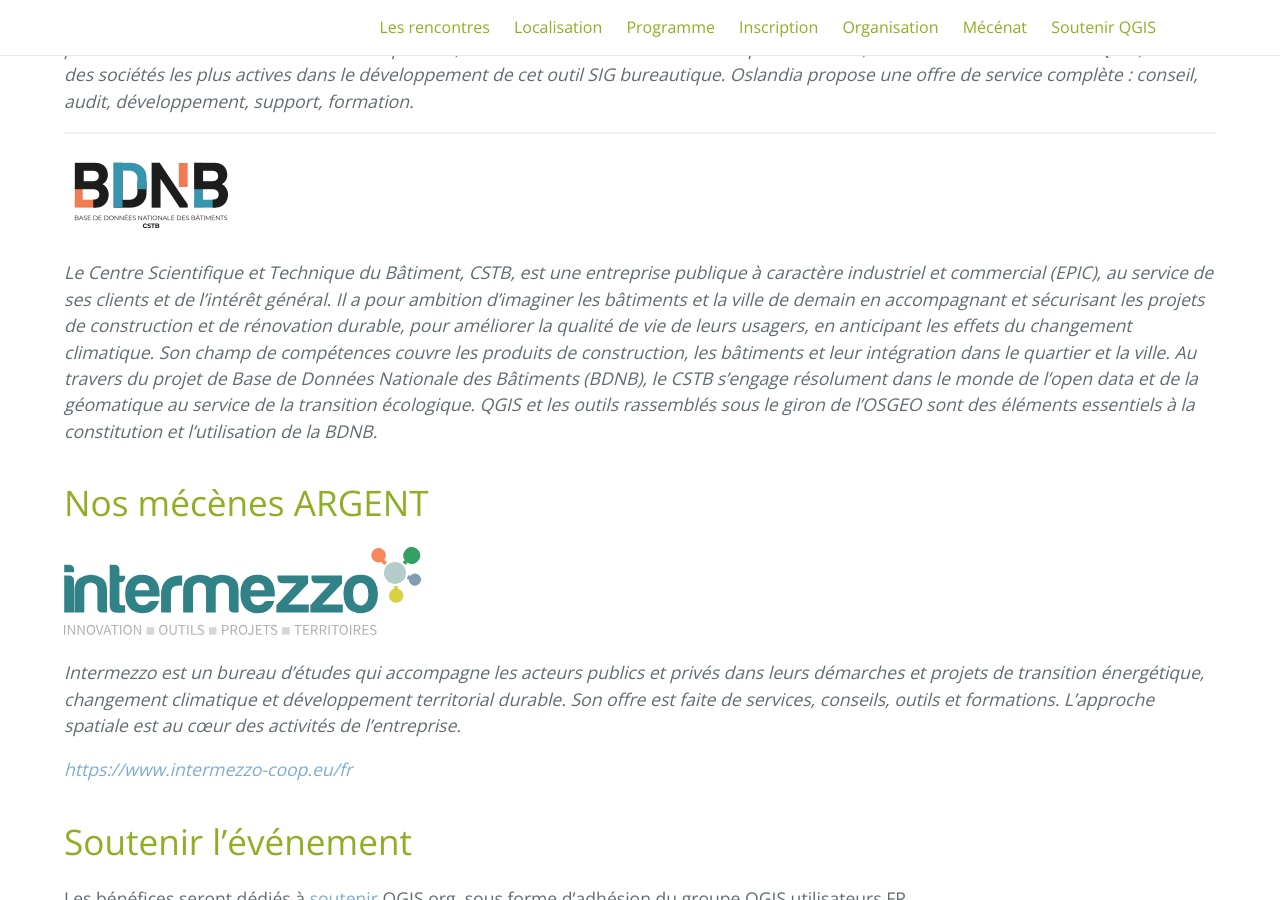
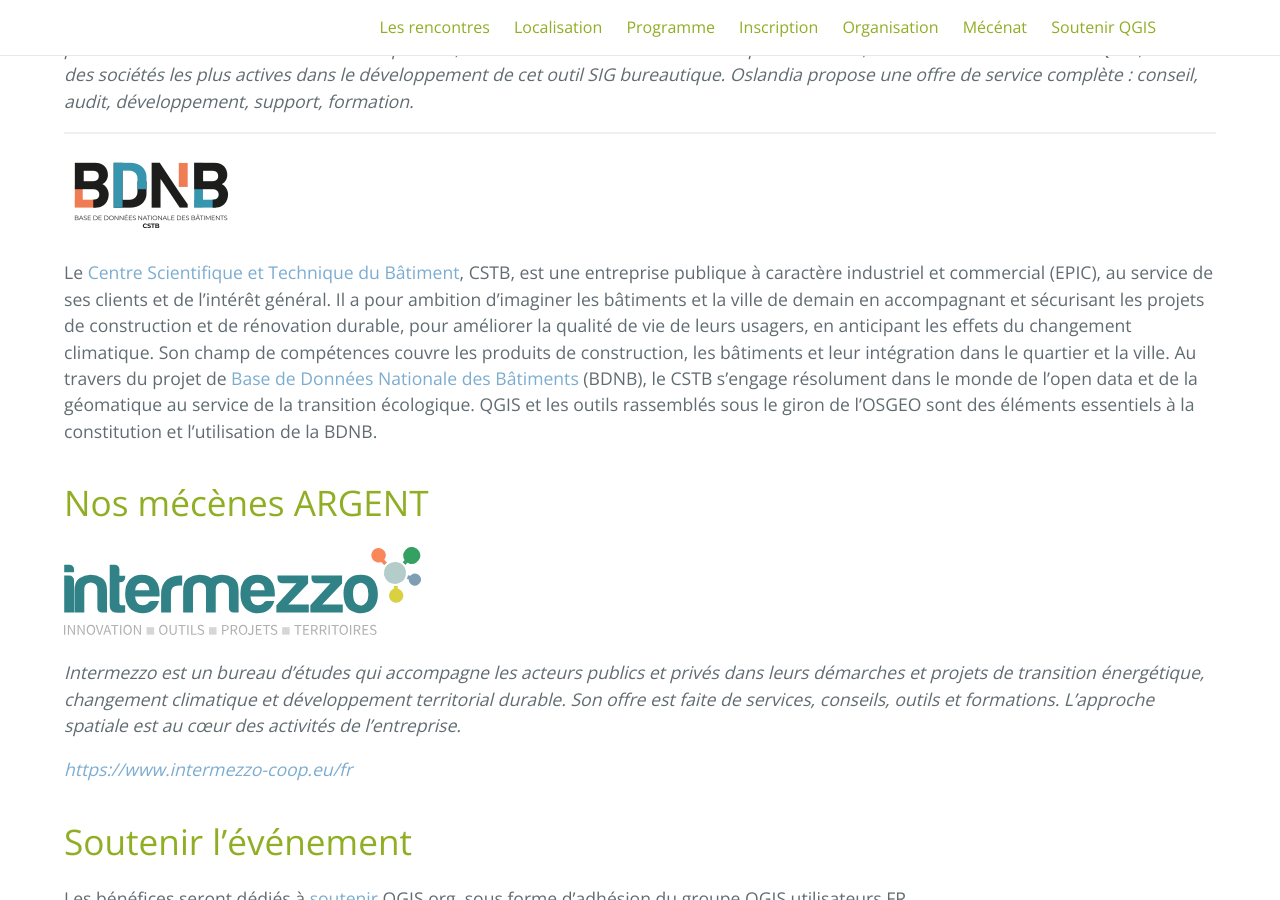
Before and after one commit to OSGeo-fr/QGIS-conf-fr-website, a Jekyll site: the page built from z30_mecenat.md, in a window 1280 px wide and 900 px high, scrolled down 1759 px. Built offline with Jekyll 4.4.1, drawn with Linux system fonts in a browser that asks for light colours; part of the change alters nothing that is shown.

Commit message:
fix urls for cstb / bdnb

```diff
--- a/z30_mecenat.md
+++ b/z30_mecenat.md
@@ -63,11 +63,11 @@ _Oslandia est une ENL (Entreprise du Numérique Libre) française spécialisée
 
 ---
 
-[![CSTB - Centre Scientifique et Technique du Bâtiment](/images/CSTB_logo_BDNB.png)](http://www.cstb.fr)
+[![CSTB - Centre Scientifique et Technique du Bâtiment](/images/CSTB_logo_BDNB.png)](https://bdnb.io)
 
-_Le Centre Scientifique et Technique du Bâtiment, CSTB, est une entreprise publique à caractère industriel et commercial (EPIC), au service de ses clients et de l’intérêt général.
+Le [Centre Scientifique et Technique du Bâtiment](http://www.cstb.fr), CSTB, est une entreprise publique à caractère industriel et commercial (EPIC), au service de ses clients et de l’intérêt général.
 Il a pour ambition d’imaginer les bâtiments et la ville de demain en accompagnant et sécurisant les projets de construction et de rénovation durable, pour améliorer la qualité de vie de leurs usagers, en anticipant les effets du changement climatique. Son champ de compétences couvre les produits de construction, les bâtiments et leur intégration dans le quartier et la ville.
-Au travers du projet de Base de Données Nationale des Bâtiments (BDNB), le CSTB s'engage résolument dans le monde de l'open data et de la géomatique au service de la transition écologique. QGIS et les outils rassemblés sous le giron de l'OSGEO sont des éléments essentiels à la constitution et l'utilisation de la BDNB._
+Au travers du projet de [Base de Données Nationale des Bâtiments](https://bdnb.io) (BDNB), le CSTB s'engage résolument dans le monde de l'open data et de la géomatique au service de la transition écologique. QGIS et les outils rassemblés sous le giron de l'OSGEO sont des éléments essentiels à la constitution et l'utilisation de la BDNB.
 
 
 
```
